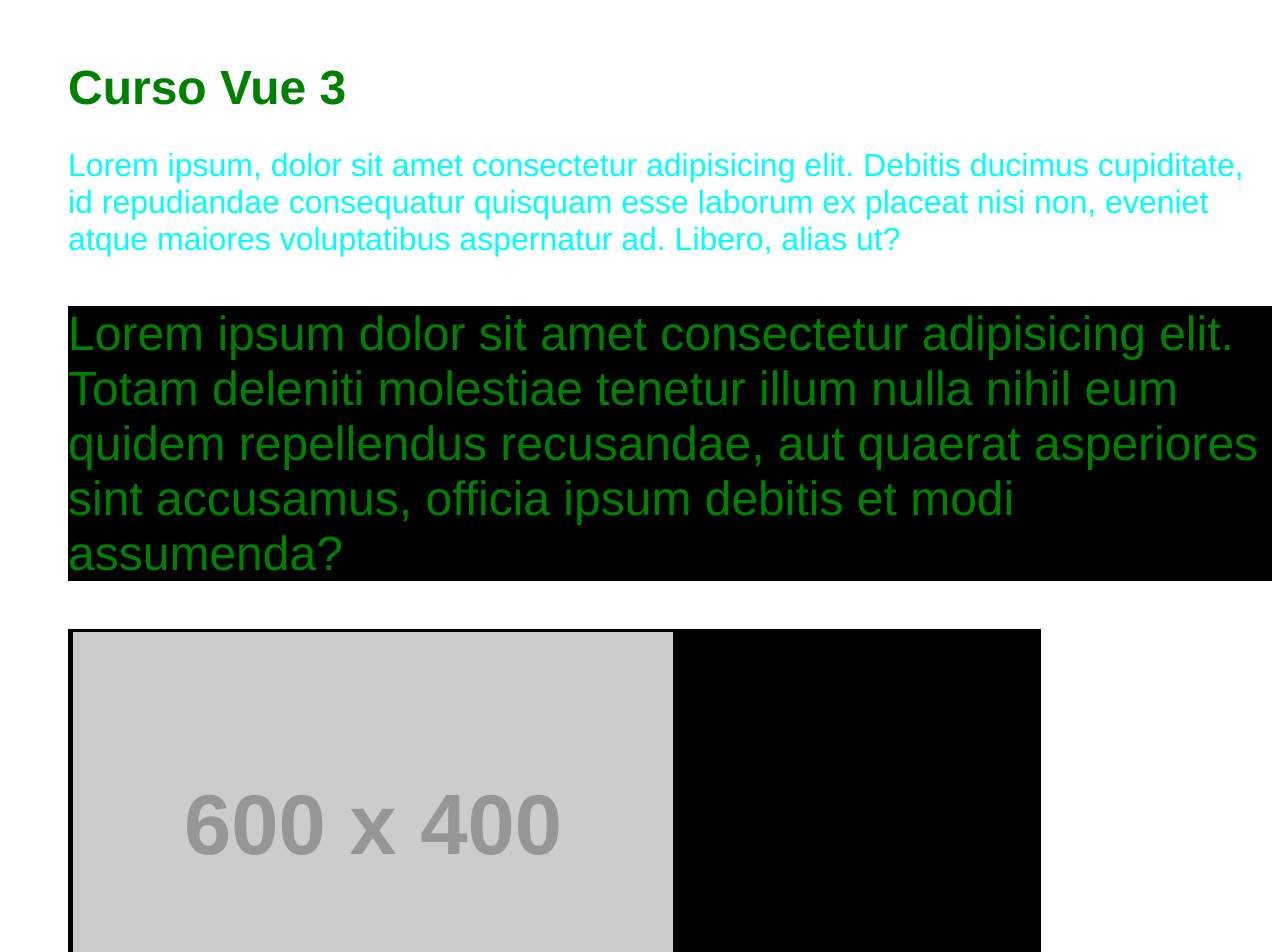
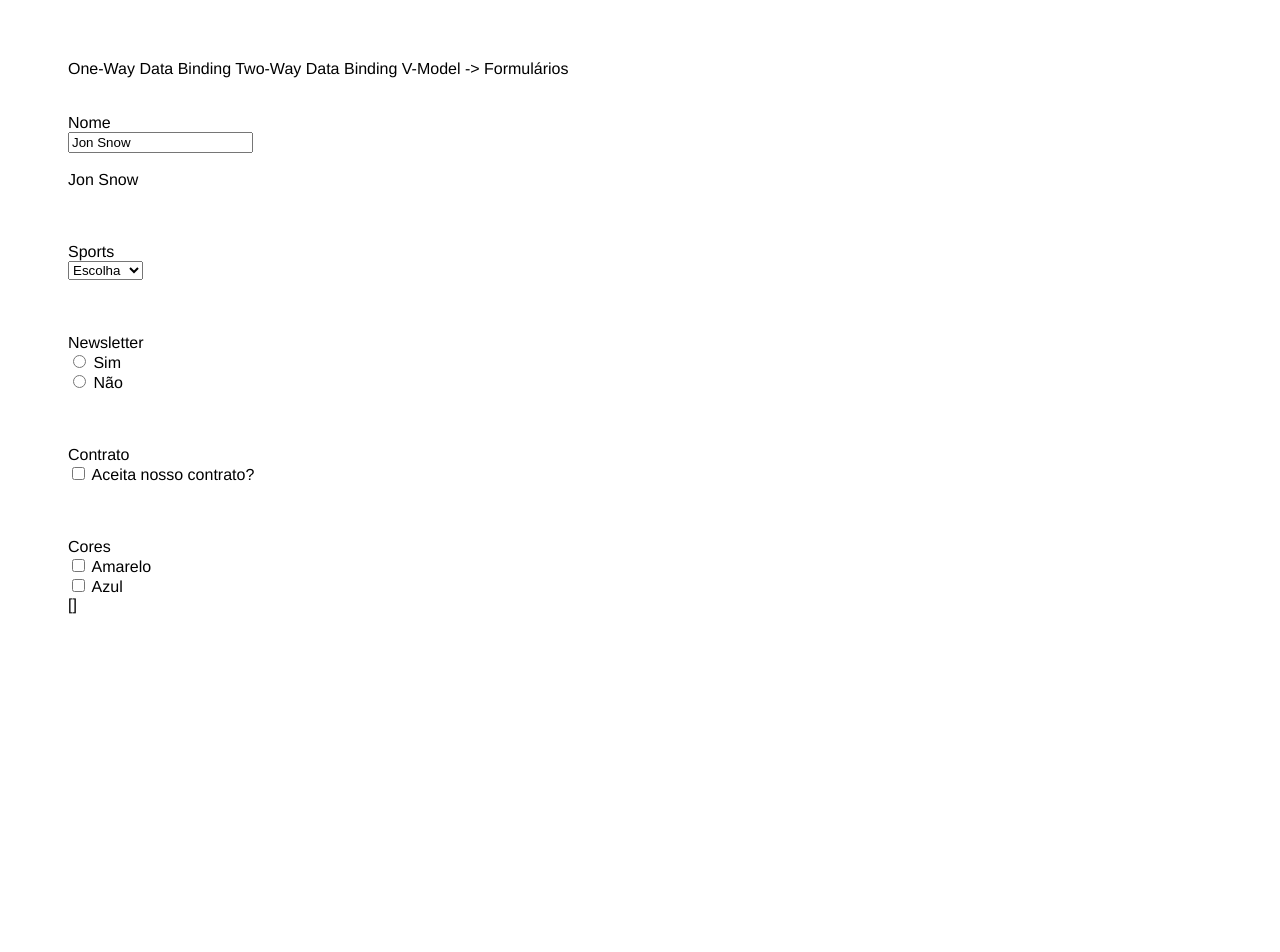
Before and after one commit to JoshuaMFz/curso-VueJS, a Vue app: page / in a window 1280 px wide. Shown: the top 952 px of the page. After the commit the page ends 800 px from the top, so only its background shows below. Built offline with nearby package versions, Linux system fonts and the light colour scheme.

Commit message:
Ligação de Dados Bidirecional - V-Model

```diff
--- a/src/App.vue
+++ b/src/App.vue
@@ -1,26 +1,54 @@
 <template>
   <div>
-    <h1 :class="{ 'title': false, 'title-home': isHome }">
-      Curso Vue 3
-    </h1>
+    One-Way Data Binding
+    Two-Way Data Binding
+    V-Model -> Formulários
+    <br><br><br>
+    <div>
+      <label>Nome</label> <br>
+      <input v-model="name" type="text"> <br><br>
+      {{ name }}
+    </div>
 
-    <p :class="pClass">
-      Lorem ipsum, dolor sit amet consectetur adipisicing elit. Debitis ducimus cupiditate, id repudiandae consequatur
-      quisquam esse laborum ex placeat nisi non, eveniet atque maiores voluptatibus aspernatur ad. Libero, alias ut?
-    </p>
-
-    <p :style="classStyle">
-      Lorem ipsum dolor sit amet consectetur adipisicing elit. Totam deleniti molestiae tenetur illum nulla nihil eum
-      quidem repellendus recusandae, aut quaerat asperiores sint accusamus, officia ipsum debitis et modi assumenda?
-    </p>
-
-
-    <div v-for="(obj, index) in todos" v-bind:key="obj.id" class="todos-item">
-      <img :src="obj.SrcAlt" v-if="obj.SrcAlt">
-      {{index }} - {{obj.title}}
+    <div>
+      <br><br><br>
+      <label>Sports</label> <br>
+      <select v-model="sports">
+        <option value=''>Escolha</option>
+        <option value="skate">Skate</option>
+        <option value="futebol">Futebol</option>
+        <option value="tenis">Tenis</option>
+        <option value="fonfon">Birifonnn</option>
+      </select>
+      {{ sports }}
     </div>
 
 
+    <br><br><br>
+
+    <div>
+      <label>Newsletter</label> <br>
+      <input v-model="newsletter" type="radio" value="Sim"> Sim <br>
+      <input v-model="newsletter" type="radio" value="Não"> Não <br>
+      {{ newsletter }}
+    </div>
+
+    <br><br><br>
+
+    <div>
+      <label>Contrato</label> <br>
+      <input v-model="contract" type="checkbox"> Aceita nosso contrato? <br>
+      {{ contract }}
+    </div>
+
+    <br><br><br>
+
+    <div>
+      <label>Cores</label> <br>
+      <input v-model="colors" type="checkbox" value="Amarelo"> Amarelo <br>
+      <input v-model="colors" type="checkbox" value="Azul"> Azul <br>
+      {{ colors }}
+    </div>
 
   </div>
 </template>
@@ -31,6 +59,11 @@
     components: {
     }, data() {
       return {
+        name: "Jon Snow",
+        sports: '',
+        newsletter: '',
+        contract: '',
+        colors: [],
         todos: [
           {
             "userId": 1,
@@ -64,10 +97,6 @@
             "completed": false
           }
         ],
-        classVar: 'title',
-        isHome: true,
-        pClass: ['text', 'text-home'],
-        classStyle: { color: 'green', backgroundColor: 'black', 'font-size': '3rem' }
       }
     }
   }
@@ -82,28 +111,4 @@
     margin-left: 60px;
     margin-top: 60px;
   }
-
-  .todos-item {
-    background-color: #000;
-    color: #fff;
-    padding: 3px 5px;
-    margin-bottom: 5px;
-    max-width: 80%;
-  }
-
-  .title {
-    font-size: 2.5rem;
-    color: blue;
-  }
-
-  .title-home {
-    font-size: 3rem;
-    color: green;
-  }
-
-  .text-home {
-    font-size: 2rem;
-    color: aqua;
-
-  }
 </style>
```
